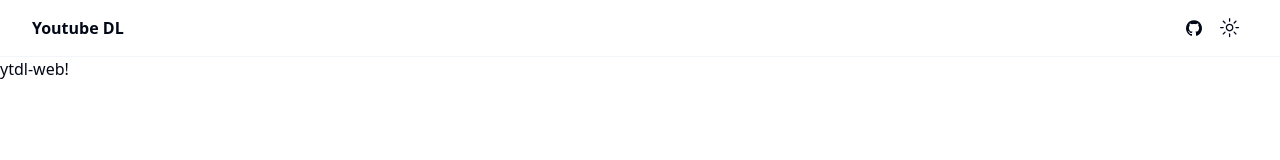
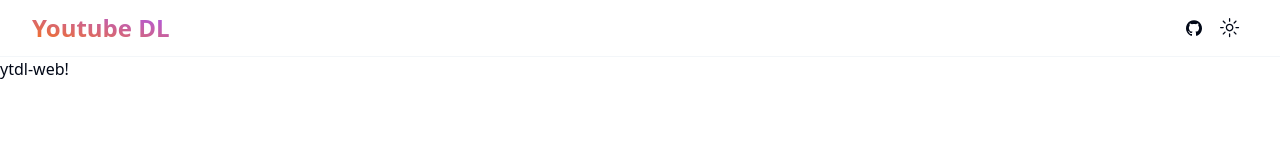
Before and after one commit to RohanDebroy/ytdl-web, a Next.js app: page / in a window 1280 px wide. Shown: the top 160 px of the page. Built offline with nearby package versions, Linux system fonts and the light colour scheme.

Commit message:
Add gradient to the link

```diff
--- a/src/components/site-header.tsx
+++ b/src/components/site-header.tsx
@@ -4,15 +4,16 @@
 import { cn } from "@/utils/helpers";
 import { Github } from "@/components/icons";
 import { ThemeToggle } from "./theme-toggle";
-import { Search } from "lucide-react";
-import { Input } from "./ui/input";
 import { buttonVariants } from "./ui/button";
 
 export function SiteHeader() {
   return (
     <header className="sticky top-0 z-50 w-full border-b border-border/40 bg-background/95 backdrop-blur supports-[backdrop-filter]:bg-background/60">
       <div className="container flex h-14 max-w-screen-2xl items-center">
-        <Link href="/" className="mr-auto flex items-center space-x-2">
+        <Link
+          href="/"
+          className="mr-auto flex items-center space-x-2 bg-gradient-to-tr from-orange-500 to-purple-500 bg-clip-text [-webkit-text-fill-color:transparent] text-2xl"
+        >
           <span className="font-bold sm:inline-block">{siteConfig.name}</span>
         </Link>
         <nav className="flex items-center">
```
